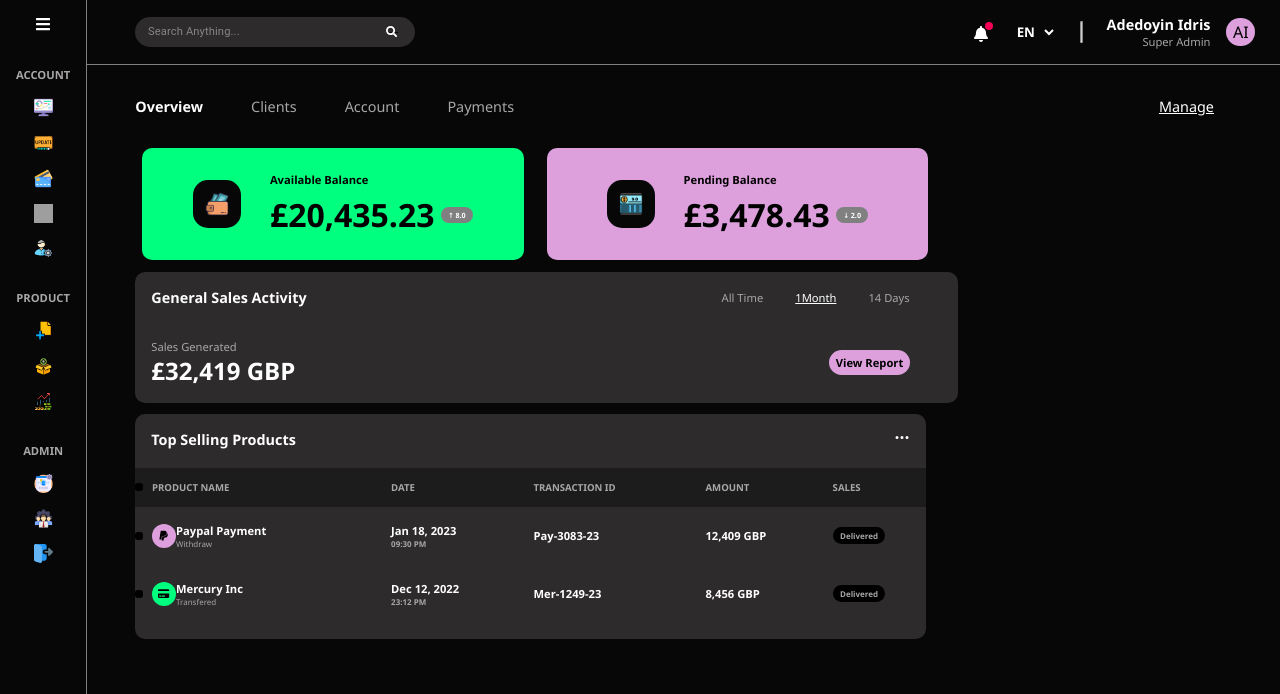
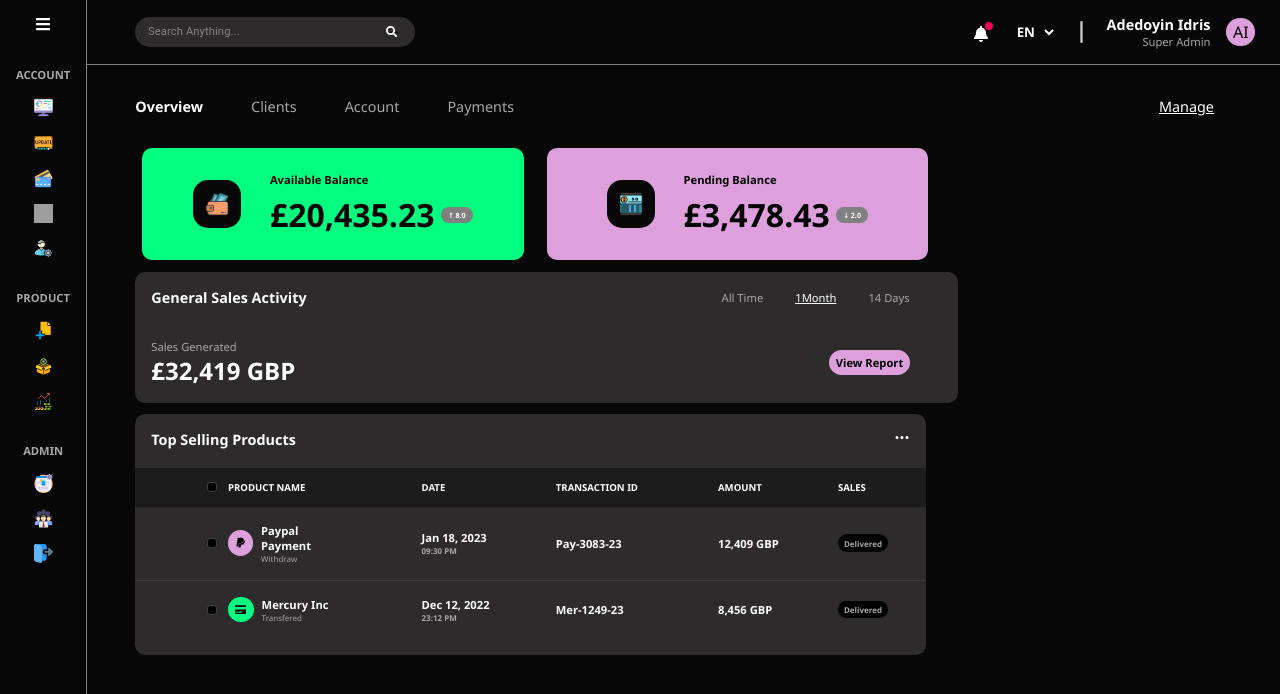
Before and after one commit to DevAdedoyin/monify, a React (Create React App) app: page / in a window 1280 px wide. Shown: the top 694 px of the page. Built offline with nearby package versions, Linux system fonts and the light colour scheme; grey boxes are pictures that could not be loaded.

Commit message:
Top selling product completed

```diff
--- a/src/components/OverviewTabContent/LeftHandSide/TopSellingProducts/TopSellingProductTable.module.css
+++ b/src/components/OverviewTabContent/LeftHandSide/TopSellingProducts/TopSellingProductTable.module.css
@@ -17,7 +17,7 @@ tr {
     background-color: rgb(29, 28, 28);
 }
 
-th {
+.tableHeader {
     background-color: transparent;
     text-align: left;
     margin-left: 0px;
@@ -42,13 +42,34 @@ th {
 .checkInput {
     height: 0.5rem;
     width: 0.5rem;
+    margin-right: 0.7rem;
     background-color: black;
-    border: var(--grey-font);
+    border: 1px solid rgb(63, 62, 62);
     border-radius: 3px;
     display: flex;
     align-items: center;
     justify-content: center;
 }
+
+.checkInputIndex1Container {
+    display: flex;
+    background-color: transparent;
+    align-items: center;
+    justify-content: center;
+}
+
+.checkInputIndex1InnerContainer {
+    width: 50%;
+    display: flex;
+    align-items: center;
+    justify-content: left;
+    background-color: transparent;
+}
+
+.headerData {
+    background-color: transparent;
+}
+
 
 td {
     background-color: transparent;
@@ -58,19 +79,31 @@ td {
 
 .prdNameContainer {
     display: flex;
+    justify-content: center;
+    align-items: center;
+    background-color: transparent;
+    /* padding-left: 3rem; */
+    /* background-color: blue; */
+}
+
+.prdNameInnerContainer {
+    width: 50%;
+    /* background-color: brown; */
+    display: flex;
     justify-content: left;
     align-items: center;
     background-color: transparent;
 }
 
 .tspIconBackground {
-    width: 1.5rem;
-    height: 1.5rem;
+    width: 1.6rem;
+    height: 1.6rem;
     display: flex;
     justify-content: center;
     align-items: center;
     color: black;
     border-radius: 40px;
+    margin-right: 0.5rem;
 }
 
 
--- a/src/components/OverviewTabContent/LeftHandSide/TopSellingProducts/TopSellingProductTable.tsx
+++ b/src/components/OverviewTabContent/LeftHandSide/TopSellingProducts/TopSellingProductTable.tsx
@@ -6,14 +6,7 @@ type Props = {};
 
 const TopSellingProductTable = (props: Props) => {
   const tableData = {
-    headerTitle: [
-      <div className={tspTable.checkInput}></div>,
-      "PRODUCT NAME",
-      "DATE",
-      "TRANSACTION ID",
-      "AMOUNT",
-      "SALES",
-    ],
+    headerTitle: ["PRODUCT NAME", "DATE", "TRANSACTION ID", "AMOUNT", "SALES"],
     tableItem: [
       {
         icon: FaPaypal,
@@ -46,19 +39,33 @@ const TopSellingProductTable = (props: Props) => {
           {tableData.headerTitle.map((data, index) => {
             return (
               <th className={tspTable.tableHeader} key={index}>
+                {index === 0 ? (
+                  <div className={tspTable.checkInputIndex1Container}>
+                    <div className={tspTable.checkInputIndex1InnerContainer}>
+                      <div className={tspTable.checkInput}></div>
                       {data}
+                    </div>
+                  </div>
+                ) : (
+                  <p className={tspTable.headerData}>{data}</p>
+                )}
               </th>
             );
           })}
         </tr>
         {tableData.tableItem.map((data, index) => {
           return (
-            <tr key={index}>
-              <td>
-                <div className={tspTable.checkInput}></div>
-              </td>
+            <tr
+              key={index}
+              style={{
+                borderBottom:
+                  index === 0 ? "1px solid rgba(70, 67, 67, 0.6)" : "",
+              }}
+            >
               <td>
                 <div className={tspTable.prdNameContainer}>
+                  <div className={tspTable.prdNameInnerContainer}>
+                    <div className={tspTable.checkInput}></div>
                     <div
                       style={{ backgroundColor: data.color }}
                       className={tspTable.tspIconBackground}
@@ -73,11 +80,15 @@ const TopSellingProductTable = (props: Props) => {
                         }}
                       />
                     </div>
+
                     <div className={tspTable.tspPaymentContainer}>
-                    <p className={tspTable.paymentTitle}>{data.paymentTitle}</p>
+                      <p className={tspTable.paymentTitle}>
+                        {data.paymentTitle}
+                      </p>
                       <p className={tspTable.transactionType}>
                         {data.transactionType}
                       </p>
+                    </div>
                   </div>
                 </div>
               </td>
```
Lines whose indentation alone changed are shown as unchanged.
